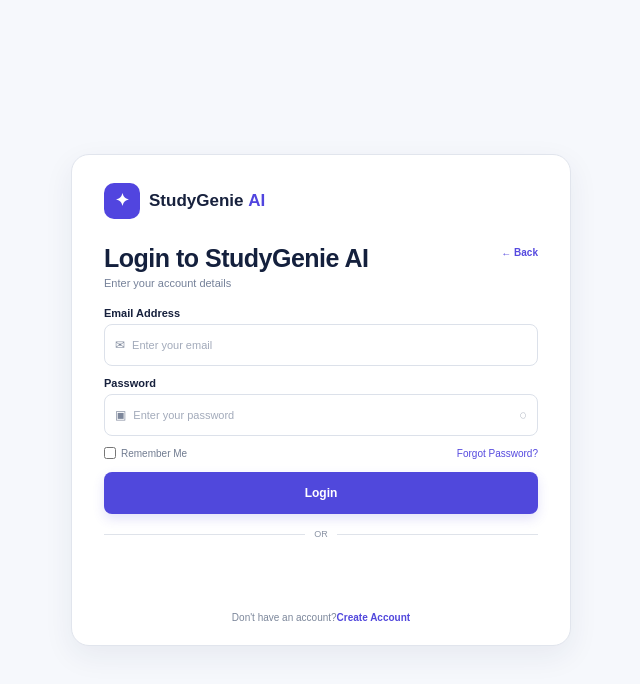
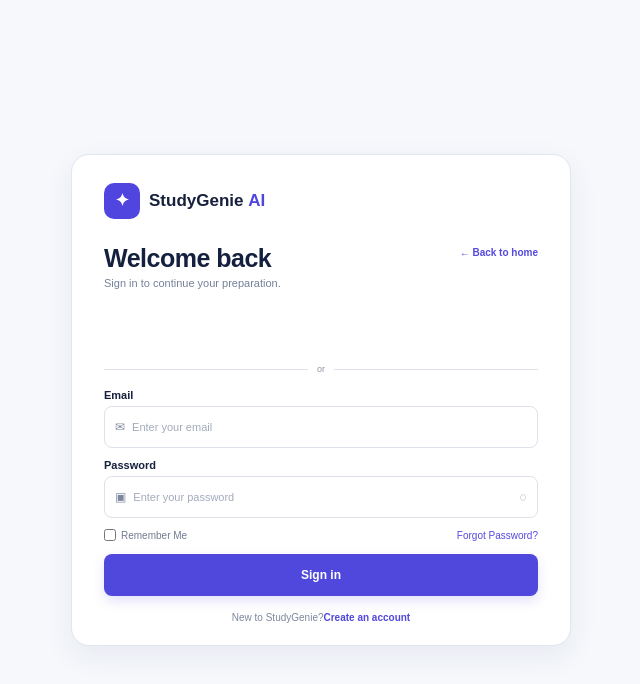
Before and after one commit to thesumit87/StudyGenie-AI, a React (Vite) app: page / in a window 1280 px wide. Both pictures are taken after a click on the button "Login". Shown: the top 684 px of the page, without its empty margins (319-959 px from the left). Built offline with nearby package versions, Linux system fonts and the light colour scheme; no server answers.

Commit message:
Update Login.jsx

```diff
--- a/src/Login.jsx
+++ b/src/Login.jsx
@@ -5,9 +5,14 @@
   const [isSignup, setIsSignup] = useState(false);
   const googleButtonRef = useRef(null);
 
-  const [email, setEmail] = useState(
-    localStorage.getItem("studygenie_email") || ""
-  );
+  const [name, setName] = useState("");
+  const [email, setEmail] = useState("");
+
+  useEffect(() => {
+    localStorage.removeItem("studygenie_email");
+    localStorage.removeItem("studygenieProfile");
+    localStorage.removeItem("profilePhoto");
+  }, []);
 
   useEffect(() => {
     const clientId = import.meta.env.VITE_GOOGLE_CLIENT_ID;
@@ -36,7 +41,7 @@
           size: "large",
           text: "continue_with",
           shape: "rectangular",
-          width: 420,
+          width: 400,
         }
       );
     };
@@ -51,12 +56,14 @@
     );
 
     if (existingScript) {
-      existingScript.addEventListener(
+      existingScript.addEventListener("load", initializeGoogle);
+
+      return () => {
+        existingScript.removeEventListener(
           "load",
           initializeGoogle
         );
-
-      return;
+      };
     }
 
     const script = document.createElement("script");
@@ -65,7 +72,6 @@
     script.src = "https://accounts.google.com/gsi/client";
     script.async = true;
     script.defer = true;
-
     script.onload = initializeGoogle;
 
     document.body.appendChild(script);
@@ -114,17 +120,19 @@
       return;
     }
 
+    const profile = {
+      name: user.name || "Student",
+      email: user.email || "",
+    };
+
     localStorage.setItem(
       "studygenie_email",
-      user.email || ""
+      profile.email
     );
 
     localStorage.setItem(
       "studygenieProfile",
-      JSON.stringify({
-        name: user.name || "Student",
-        email: user.email || "",
-      })
+      JSON.stringify(profile)
     );
 
     if (user.picture) {
@@ -135,9 +143,9 @@
     }
 
     onLogin({
-      name: user.name,
-      email: user.email,
-      photoURL: user.picture,
+      name: profile.name,
+      email: profile.email,
+      photoURL: user.picture || "",
       credential: response.credential,
     });
   };
@@ -145,28 +153,61 @@
   const handleSubmit = (e) => {
     e.preventDefault();
 
+    const cleanName = name.trim();
+    const cleanEmail = email.trim();
+
+    if (isSignup && !cleanName) {
+      alert("Please enter your name.");
+      return;
+    }
+
+    if (!cleanEmail) {
+      alert("Please enter your email.");
+      return;
+    }
+
+    const userName = isSignup
+      ? cleanName
+      : cleanEmail.split("@")[0] || "Student";
+
+    const profile = {
+      name: userName,
+      email: cleanEmail,
+    };
+
     localStorage.setItem(
       "studygenie_email",
-      email
+      cleanEmail
+    );
+
+    localStorage.setItem(
+      "studygenieProfile",
+      JSON.stringify(profile)
     );
 
     if (isSignup) {
       alert("Account created successfully!");
-      setIsSignup(false);
-    } else {
-      onLogin();
     }
+
+    onLogin({
+      name: userName,
+      email: cleanEmail,
+      photoURL: "",
+    });
+  };
+
+  const handleSwitch = () => {
+    setIsSignup((prev) => !prev);
+    setName("");
+    setEmail("");
   };
 
   return (
     <div className="login-page">
-
       <div className="login-card">
 
         <div className="login-left">
-
           <div className="login-brand">
-
             <div className="login-brand-icon">
               <span>✦</span>
             </div>
@@ -174,15 +215,11 @@
             <span>
               StudyGenie <b>AI</b>
             </span>
-
           </div>
 
           <div className="login-welcome">
-
             <h1>
-              {isSignup
-                ? "Start Learning!"
-                : "Welcome Back!"}
+              {isSignup ? "Start Learning!" : "Welcome Back!"}
             </h1>
 
             <p>
@@ -190,15 +227,11 @@
                 ? "Create your account and start your learning journey."
                 : "Login to access your account and continue your learning journey."}
             </p>
-
           </div>
 
           <div className="login-ai-logo">
-
             <div className="ai-circle">
-              <div className="ai-spark">
-                ✦
-              </div>
+              <div className="ai-spark">✦</div>
             </div>
 
             <div className="ai-ring ring-one"></div>
@@ -208,9 +241,7 @@
               <strong>STUDY</strong>
               <span>SMARTER</span>
             </div>
-
           </div>
-
         </div>
 
         <div className="login-right">
@@ -218,116 +249,100 @@
           <button
             className="back-btn"
             onClick={onBack}
+            type="button"
           >
-            ← Back
+            ← Back to home
           </button>
 
           <div className="login-header">
-
             <h2>
-              {isSignup
-                ? "Create your StudyGenie Account"
-                : "Login to StudyGenie AI"}
+              {isSignup ? "Create your account" : "Welcome back"}
             </h2>
 
             <p>
               {isSignup
-                ? "Enter your details to create your account"
-                : "Enter your account details"}
+                ? "Create your account to continue your preparation."
+                : "Sign in to continue your preparation."}
             </p>
+          </div>
 
+          {!isSignup && (
+            <>
+              <div
+                className="google-login-container"
+                ref={googleButtonRef}
+              ></div>
+
+              <div className="divider">
+                <span></span>
+                <small>or</small>
+                <span></span>
               </div>
+            </>
+          )}
 
           <form
             onSubmit={handleSubmit}
-            autoComplete="on"
+            autoComplete="off"
           >
 
             {isSignup && (
               <div className="form-group">
-
-                <label>
-                  Full Name
-                </label>
+                <label>Full Name</label>
 
                 <input
                   type="text"
-                  name="name"
+                  name="new-name"
                   placeholder="Enter your name"
-                  autoComplete="name"
+                  value={name}
+                  onChange={(e) => setName(e.target.value)}
+                  autoComplete="off"
                   required
                 />
-
               </div>
             )}
 
             <div className="form-group">
-
-              <label>
-                Email Address
-              </label>
+              <label>Email</label>
 
               <div className="input-wrapper">
-
                 <span>✉</span>
 
                 <input
                   type="email"
-                  name="email"
+                  name="new-email"
                   placeholder="Enter your email"
                   value={email}
-                  onChange={(e) =>
-                    setEmail(e.target.value)
-                  }
-                  autoComplete="username"
+                  onChange={(e) => setEmail(e.target.value)}
+                  autoComplete="off"
                   required
                 />
-
               </div>
-
             </div>
 
             <div className="form-group">
-
-              <label>
-                Password
-              </label>
+              <label>Password</label>
 
               <div className="input-wrapper">
-
                 <span>▣</span>
 
                 <input
                   type="password"
-                  name="password"
+                  name="new-password"
                   placeholder="Enter your password"
-                  autoComplete={
-                    isSignup
-                      ? "new-password"
-                      : "current-password"
-                  }
+                  autoComplete="new-password"
                   required
                 />
 
-                <span className="password-icon">
-                  ◌
-                </span>
-
+                <span className="password-icon">◌</span>
               </div>
-
             </div>
 
             {!isSignup && (
               <div className="login-options">
-
                 <label className="remember">
-
                   <input type="checkbox" />
-
-                  <span>
-                    Remember Me
-                  </span>
-
+                  <span>Remember Me</span>
                 </label>
 
                 <button
@@ -336,7 +351,6 @@
                 >
                   Forgot Password?
                 </button>
-
               </div>
             )}
 
@@ -344,48 +358,41 @@
               className="submit-btn"
               type="submit"
             >
-              {isSignup
-                ? "Create Account"
-                : "Login"}
+              {isSignup ? "Create Account" : "Sign in"}
             </button>
-
           </form>
 
+          {isSignup && (
             <div className="divider">
               <span></span>
-            <small>OR</small>
+              <small>or</small>
               <span></span>
             </div>
+          )}
 
+          {isSignup && (
             <div
               className="google-login-container"
               ref={googleButtonRef}
             ></div>
+          )}
 
           <p className="switch-text">
-
             {isSignup
               ? "Already have an account?"
-              : "Don't have an account?"}
+              : "New to StudyGenie?"}
 
             <button
               className="switch-btn"
               type="button"
-              onClick={() =>
-                setIsSignup(!isSignup)
-              }
+              onClick={handleSwitch}
             >
-              {isSignup
-                ? " Login"
-                : " Create Account"}
+              {isSignup ? " Login" : " Create an account"}
             </button>
-
           </p>
 
         </div>
-
       </div>
-
     </div>
   );
 }
```
Lines whose indentation alone changed are shown as unchanged.
